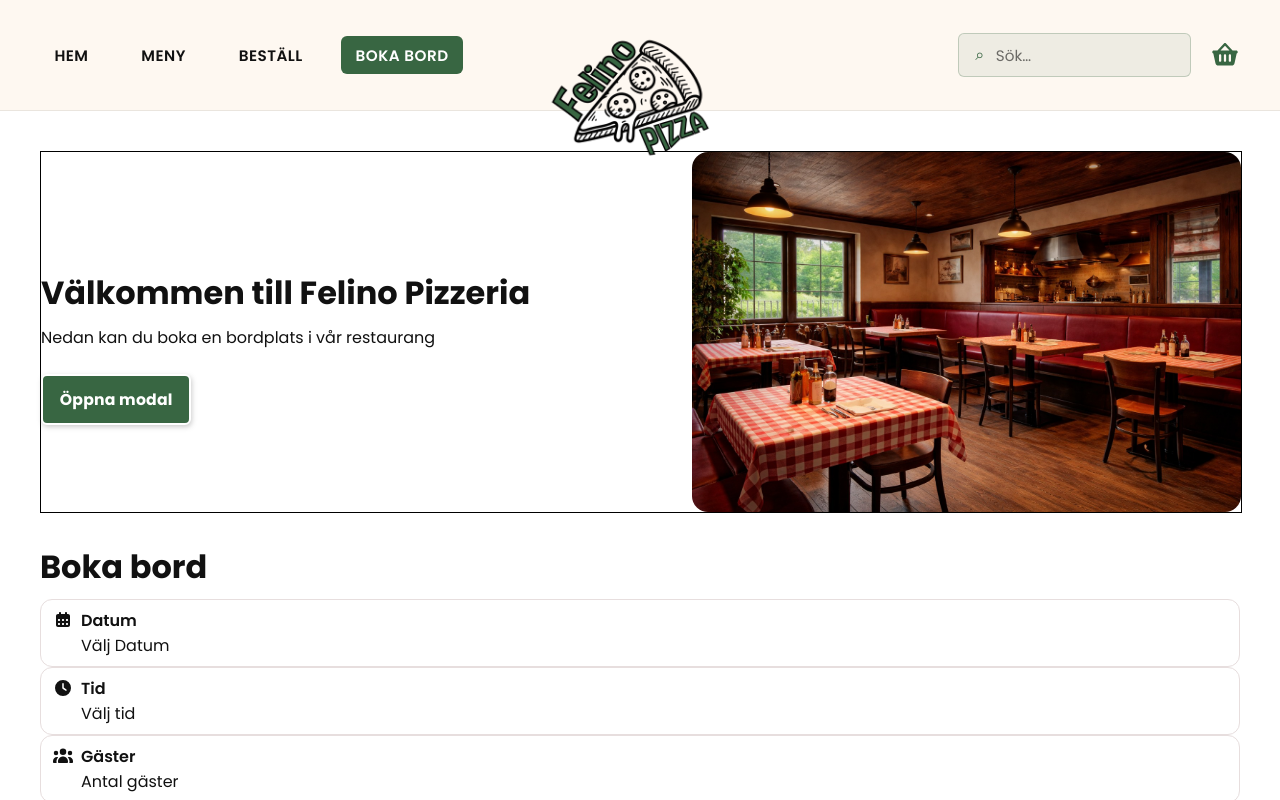
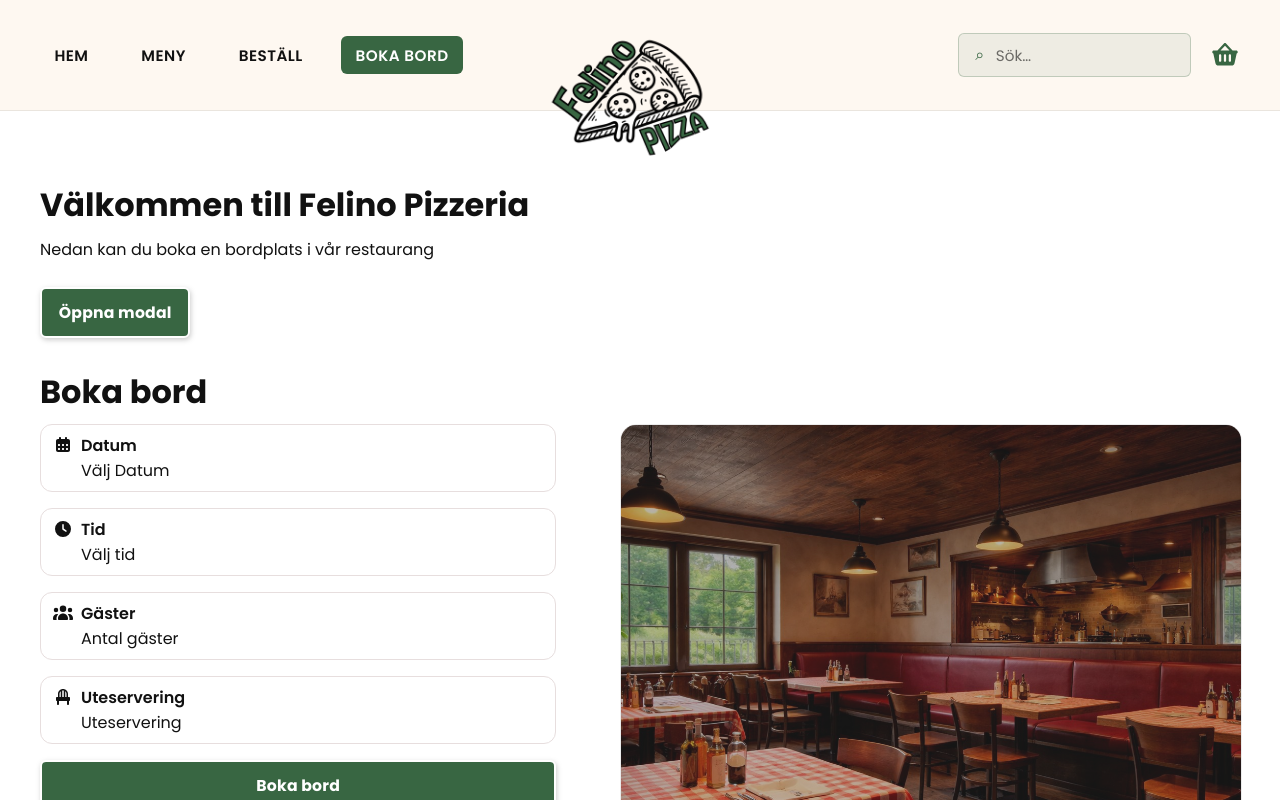
Before and after one commit to yas-amini/felino-2, a React (Vite) app in the folder Frontend/client/: page /boka-bord in a window 1280 px wide. Built offline with nearby package versions, Linux system fonts and the light colour scheme; a web font is replaced by a local one.

Commit message:
tablebookinglayout

```diff
--- a/Frontend/client/src/components/booking/Booking.css
+++ b/Frontend/client/src/components/booking/Booking.css
@@ -0,0 +1,62 @@
+    .booking-container-two {
+        display: flex;
+        flex-direction: column;
+        gap: 3rem;
+        align-items: start;
+    }
+
+    .image-container {
+        border-radius: 1rem;
+        width: 100%;
+        overflow: hidden;
+        border: 1px solid rgba(0, 0, 0, 0.08);
+        position: relative;
+        overflow: hidden;
+    }
+
+    .image-container img {
+        width: 100%;
+        height: 45vb;
+        display: block;
+        display: block;
+        object-fit: cover;
+    }
+
+    .image-container::after {
+        content: "";
+        position: absolute;
+        inset: 0;
+        background: rgba(61, 61, 61, 0.35);
+    }
+
+    .booking-fields {
+        width: 100%;
+        display: flex;
+        flex-direction: column;
+        gap: 1rem;
+    }
+
+    @media screen and (min-width: 640px) {
+        .booking-container-two {
+            display: grid;
+            grid-template-columns: 1fr 1.2fr;
+            gap: 4rem;
+            align-items: start;
+        }
+
+        .image-container {
+            border-radius: 16px;
+            overflow: hidden;
+            border: 1px solid rgba(0, 0, 0, 0.08);
+        }
+
+        .image-container img {
+            width: 100%;
+            height: 65vb;
+            display: block;
+            object-fit: cover;
+        }
+
+
+
+    }
--- a/Frontend/client/src/components/booking/Booking.tsx
+++ b/Frontend/client/src/components/booking/Booking.tsx
@@ -44,6 +44,7 @@ export default function Booking() {
     return (
         <div className="booking-container">
             <h1>Boka bord</h1>
+            <div className="booking-container-two">
                 <div className="booking-fields">
                     <BookingField
                         label="Datum"
@@ -83,6 +84,12 @@ export default function Booking() {
 
                     <Button>Boka bord</Button>
                 </div>
+                <div className="image-container">
+                    <img src="/images/table-booking-hero.jpg" alt="Bild på bord i restaurangen" />
                 </div>
+            </div>
+
+        </div>
+
     );
 }
--- a/Frontend/client/src/components/booking/BookingHero.css
+++ /dev/null
@@ -1,42 +0,0 @@
-.booking-hero {
-  display: flex;
-  flex-direction: column;
-  gap: 1rem;
-  width: 100%;
-  border: 1px solid black;
-}
-
-.booking-hero-media {
-  width: 100%;
-}
-
-.booking-hero-media img {
-  display: block;
-  width: 100%;
-  height: 35vh;
-  object-fit: cover;
-  border-radius: 1rem;
-}
-
-@media (min-width: 640px) {
-  .booking-hero {
-    display: grid;
-    grid-template-columns: 1.1fr 1fr; /* text lite bredare */
-    align-items: center;
-    gap: 3rem;
-  }
-
-  .booking-hero-media {
-    order: 2;
-  }
-
-  .booking-hero-media img {
-    height: 35vh;
-  }
-}
-
-@media (min-width: 1024px) {
-  .booking-hero-media img {
-    height: 45vh;
-  }
-}
--- a/Frontend/client/src/components/booking/BookingHero.tsx
+++ /dev/null
@@ -1,37 +0,0 @@
-import "./BookingHero.css";
-import Button from "../../components/common/Button/Button";
-import Modal from "../../components/common/Modal/Modal";
-import { useState } from "react";
-
-export default function BookingHero() {
-    const [open, setOpen] = useState(false);
-    return (
-        <div className="booking-hero">
-            <div className="booking-hero-media">
-                <img src="/images/table-booking-hero.jpg" alt="Table Booking Hero Image" />
-
-            </div>
-            <div className="booking-hero-text">
-                <h1>Välkommen till Felino Pizzeria</h1>
-                <p>Nedan kan du boka en bordplats i vår restaurang</p>
-                <div>
-                    {/* KNAPP */}
-                    <div style={{ marginTop: "1.5rem" }}>
-                        <Button onClick={() => setOpen(true)}>Öppna modal</Button>
-                    </div>
-
-                    {/* MODAL */}
-                    <Modal isOpen={open} onClose={() => setOpen(false)}>
-                        <h2>Info</h2>
-                        <p>Din text här.</p>
-
-                        <div style={{ marginTop: "1rem" }}>
-                            <Button onClick={() => setOpen(false)}>Stäng</Button>
-                        </div>
-                    </Modal>
-                </div>
-            </div>
-
-        </div>
-    );
-}
--- a/Frontend/client/src/pages/tablebooking/TableBooking.tsx
+++ b/Frontend/client/src/pages/tablebooking/TableBooking.tsx
@@ -1,13 +1,35 @@
 import Page from "../../components/layout/Page";
-import BookingHero from "../../components/booking/BookingHero";
 import Booking from "../../components/booking/Booking";
+import Button from "../../components/common/Button/Button";
+import Modal from "../../components/common/Modal/Modal";
+import { useState } from "react";
+
 
 export default function TableBooking() {
-
+    const [open, setOpen] = useState(false);
 
   return (
     <Page>
-      <BookingHero />
+      <section>
+        <h1>Välkommen till Felino Pizzeria</h1>
+        <p>Nedan kan du boka en bordplats i vår restaurang</p>
+        <div>
+          {/* KNAPP */}
+          <div style={{ marginTop: "1.5rem" }}>
+            <Button onClick={() => setOpen(true)}>Öppna modal</Button>
+          </div>
+
+          {/* MODAL */}
+          <Modal isOpen={open} onClose={() => setOpen(false)}>
+            <h2>Info</h2>
+            <p>Din text här.</p>
+
+            <div style={{ marginTop: "1rem" }}>
+              <Button onClick={() => setOpen(false)}>Stäng</Button>
+            </div>
+          </Modal>
+        </div>
+      </section>
       <Booking />
 
 
```
Lines whose indentation alone changed are shown as unchanged.
